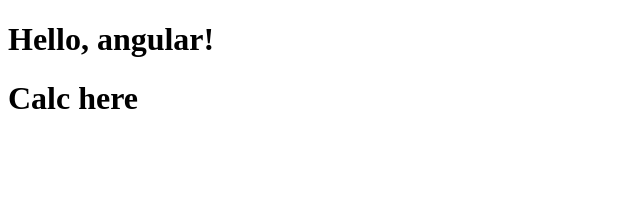
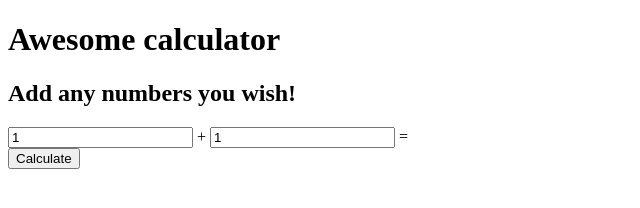
Before and after one commit to karataev/calculator-with-tests, a website: page app/index.html in a window 1280 px wide. Shown: the whole page, without its empty margins (0-640 px from the left). Drawn offline with nearby package versions, Linux system fonts and the light colour scheme.

Commit message:
Calculator is capable to add two numbers! How cool is that?

```diff
--- a/app/calc/calc.html
+++ b/app/calc/calc.html
@@ -1 +1,13 @@
-<h1>Calc here</h1>
+<h2>Add any numbers you wish!</h2>
+<form>
+  <div>
+    <input type="text" ng-model="$ctrl.a">
+    <span>+</span>
+    <input type="text" ng-model="$ctrl.b">
+    <span>=</span>
+    <span>{{$ctrl.result}}</span>
+  </div>
+  <div>
+    <button ng-click="$ctrl.calc()">Calculate</button>
+  </div>
+</form>
--- a/app/calc/calc.js
+++ b/app/calc/calc.js
@@ -3,6 +3,13 @@ calcApp
     controller: [function() {
       var vm = this;
 
+      vm.a = 1;
+      vm.b = 1;
+      vm.result = undefined;
+
+      vm.calc = function() {
+        vm.result = Number(vm.a) + Number(vm.b);
+      }
     }],
     templateUrl: 'calc/calc.html'
   })
--- a/app/index.html
+++ b/app/index.html
@@ -6,7 +6,7 @@
 </head>
 <body>
 
-<h1>Hello, angular!</h1>
+<h1>Awesome calculator</h1>
 <calc></calc>
 
 <script src="../node_modules/angular/angular.min.js"></script>
```
